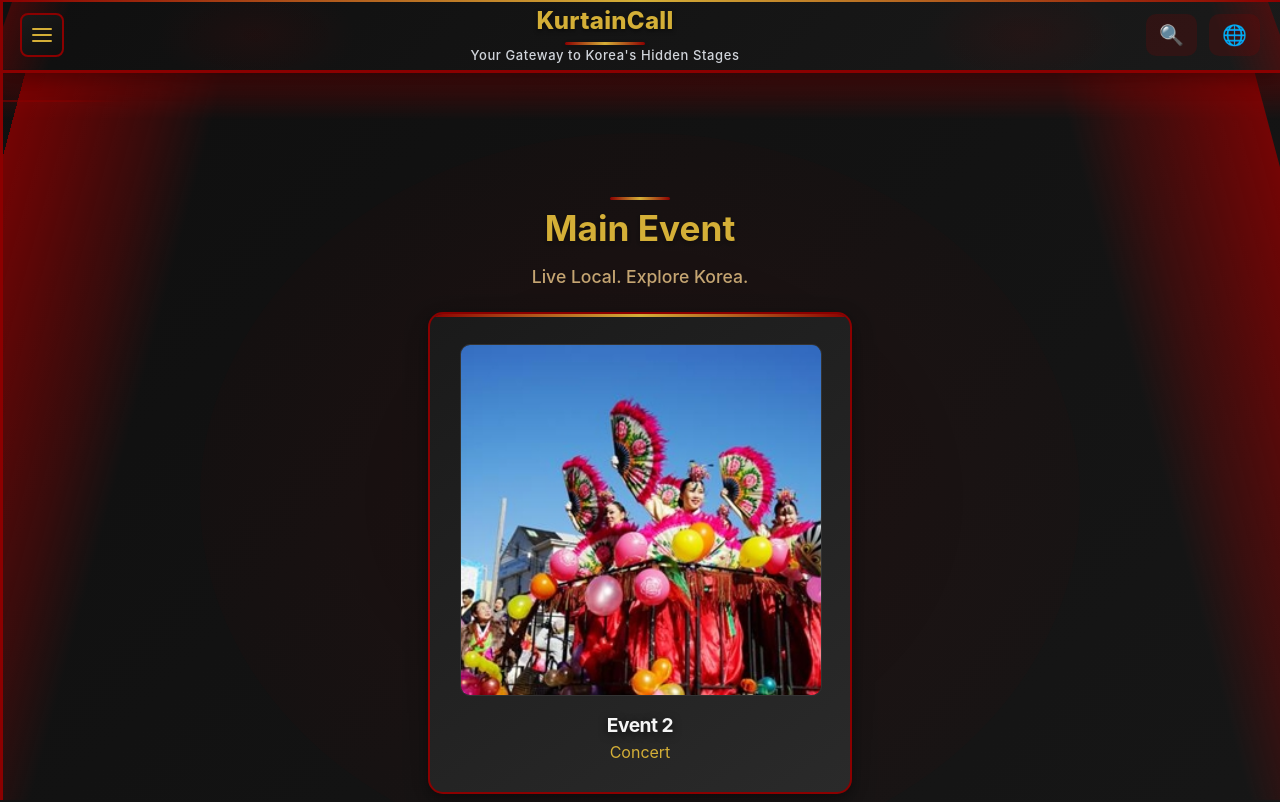
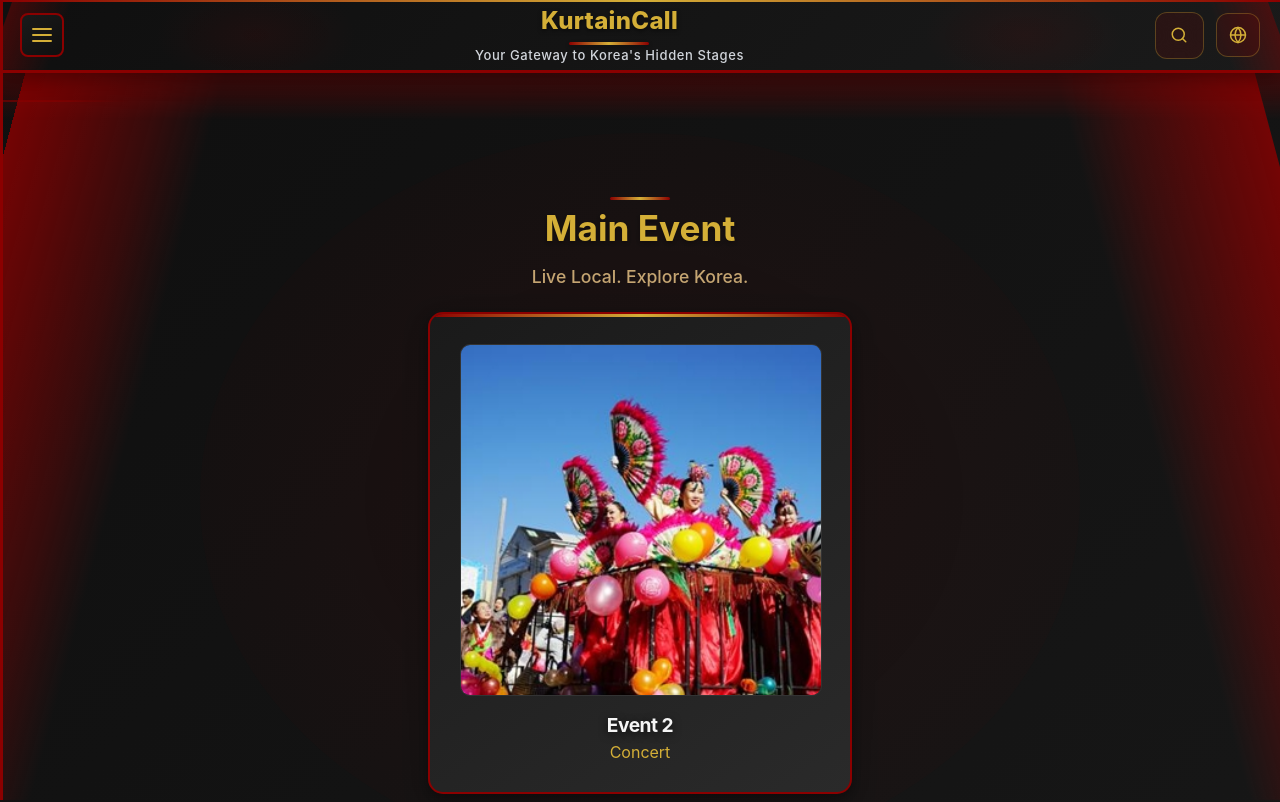
Before and after one commit to sodaaw/KurtainCall-Frontend, a React (Create React App) app: page / in a window 1280 px wide. Shown: the top 802 px of the page. Built offline with nearby package versions, Linux system fonts and the light colour scheme.

Commit message:
Topnav 아이콘 UI 수정
-돋보기 아이콘, 언어변경 아이콘 디자인 수정

```diff
--- a/src/components/Topnav.css
+++ b/src/components/Topnav.css
@@ -237,30 +237,41 @@ header.topnav::after {
 .topnav .search-icon {
   font-size: 20px;
   cursor: pointer;
-  padding: 8px 12px;
-  border-radius: 10px;
+  padding: 10px 12px;
+  border-radius: 12px;
   transition: all 0.3s ease;
   outline: none;
   color: var(--gold);
-  background: rgba(139, 0, 0, 0.2);
-  border: 1px solid transparent;
+  background: rgba(139, 0, 0, 0.15);
+  border: 1px solid rgba(212, 175, 55, 0.3);
   position: relative;
   z-index: 2;
   display: flex;
   align-items: center;
   justify-content: center;
+  min-width: 23px;
+  min-height: 25px;
 }
 
 .topnav .search-icon:hover {
-  background: rgba(139, 0, 0, 0.4);
+  background: rgba(139, 0, 0, 0.25);
   border-color: var(--gold);
-  transform: translateY(-3px);
-  box-shadow: 0 8px 20px rgba(139, 0, 0, 0.4);
+  transform: translateY(-2px);
+  box-shadow: 0 6px 16px rgba(139, 0, 0, 0.3);
+  color: var(--gold-light);
 }
 
 .topnav .search-icon:active {
   transform: translateY(0);
   box-shadow: 0 2px 8px rgba(139, 0, 0, 0.3);
+}
+
+.topnav .search-icon svg {
+  transition: all 0.3s ease;
+}
+
+.topnav .search-icon:hover svg {
+  transform: scale(1.1);
 }
 
 
@@ -269,29 +280,67 @@ header.topnav::after {
 .topnav .lang-btn {
   font-size: 20px;
   cursor: pointer;
-  padding: 8px 12px;
-  border-radius: 10px;
+  padding: 10px 12px;
+  border-radius: 12px;
   transition: all 0.3s ease;
   color: var(--gold);
-  background: rgba(139, 0, 0, 0.2);
-  border: 1px solid transparent;
+  background: rgba(139, 0, 0, 0.15);
+  border: 1px solid rgba(212, 175, 55, 0.3);
   position: relative;
   z-index: 2;
   display: flex;
   align-items: center;
   justify-content: center;
+  min-width: 44px;
+  min-height: 44px;
 }
 
 .topnav .lang-btn:hover {
-  background: rgba(139, 0, 0, 0.4);
+  background: rgba(139, 0, 0, 0.25);
   border-color: var(--gold);
-  transform: translateY(-3px);
-  box-shadow: 0 8px 20px rgba(139, 0, 0, 0.4);
+  transform: translateY(-2px);
+  box-shadow: 0 6px 16px rgba(139, 0, 0, 0.3);
+  color: var(--gold-light);
 }
 
 .topnav .lang-btn:active {
   transform: translateY(0);
   box-shadow: 0 2px 8px rgba(139, 0, 0, 0.3);
+}
+
+.topnav .lang-btn svg {
+  transition: all 0.3s ease;
+}
+
+.topnav .lang-btn:hover svg {
+  transform: scale(1.1);
+}
+
+/* 아이콘 공통 스타일 */
+.topnav .search-icon,
+.topnav .lang-btn {
+  backdrop-filter: blur(10px);
+  -webkit-backdrop-filter: blur(10px);
+}
+
+.topnav .search-icon::before,
+.topnav .lang-btn::before {
+  content: '';
+  position: absolute;
+  top: 0;
+  left: 0;
+  right: 0;
+  bottom: 0;
+  background: linear-gradient(135deg, rgba(212, 175, 55, 0.1), rgba(139, 0, 0, 0.1));
+  border-radius: 12px;
+  opacity: 0;
+  transition: opacity 0.3s ease;
+  z-index: -1;
+}
+
+.topnav .search-icon:hover::before,
+.topnav .lang-btn:hover::before {
+  opacity: 1;
 }
 
 
--- a/src/components/Topnav.jsx
+++ b/src/components/Topnav.jsx
@@ -78,14 +78,21 @@ export default function Topnav() {
             onClick={openSearchModal}
             onKeyDown={(e) => e.key === 'Enter' && openSearchModal()}
           >
-            🔍
+            <svg width="18" height="18" viewBox="0 0 24 24" fill="none" xmlns="http://www.w3.org/2000/svg">
+              <circle cx="11" cy="11" r="8" stroke="currentColor" strokeWidth="2" fill="none"/>
+              <path d="m21 21-4.35-4.35" stroke="currentColor" strokeWidth="2" strokeLinecap="round"/>
+            </svg>
           </span>
           <button
             className="lang-btn"
             onClick={() => setIsLanguageModalOpen(true)}
             aria-label="Change language"
           >
-             🌐
+            <svg width="18" height="18" viewBox="0 0 24 24" fill="none" xmlns="http://www.w3.org/2000/svg">
+              <circle cx="12" cy="12" r="10" stroke="currentColor" strokeWidth="2" fill="none"/>
+              <path d="M2 12h20" stroke="currentColor" strokeWidth="2"/>
+              <path d="M12 2a15.3 15.3 0 0 1 4 10 15.3 15.3 0 0 1-4 10 15.3 15.3 0 0 1-4-10 15.3 15.3 0 0 1 4-10z" stroke="currentColor" strokeWidth="2" fill="none"/>
+            </svg>
           </button>
         </div>
       </header>
```
Lines whose indentation alone changed are shown as unchanged.
